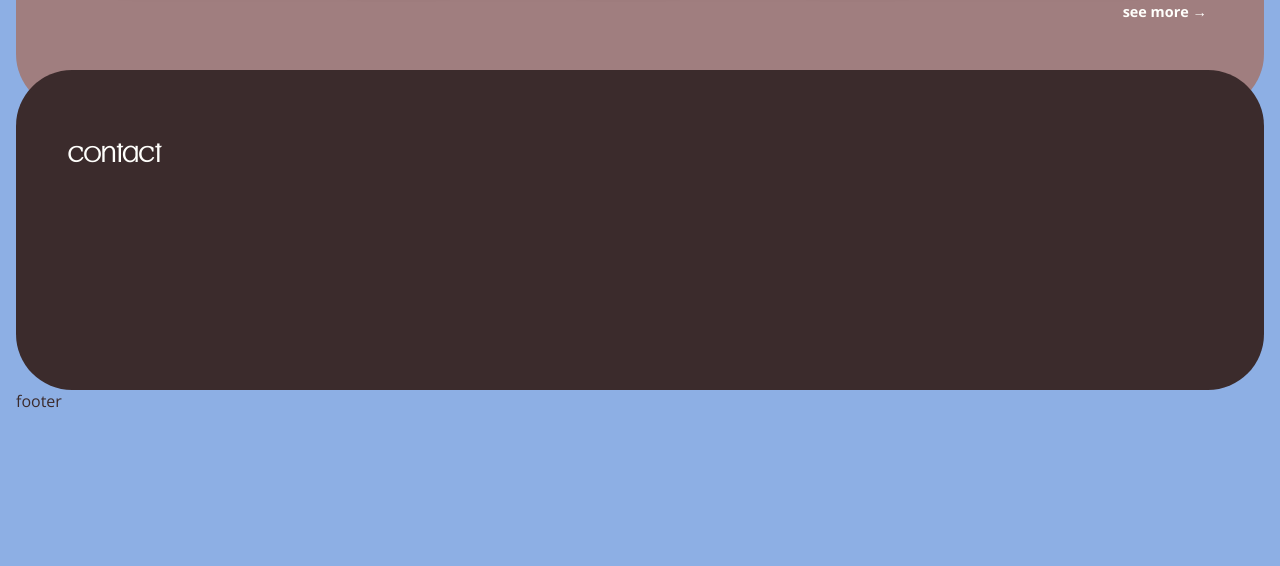
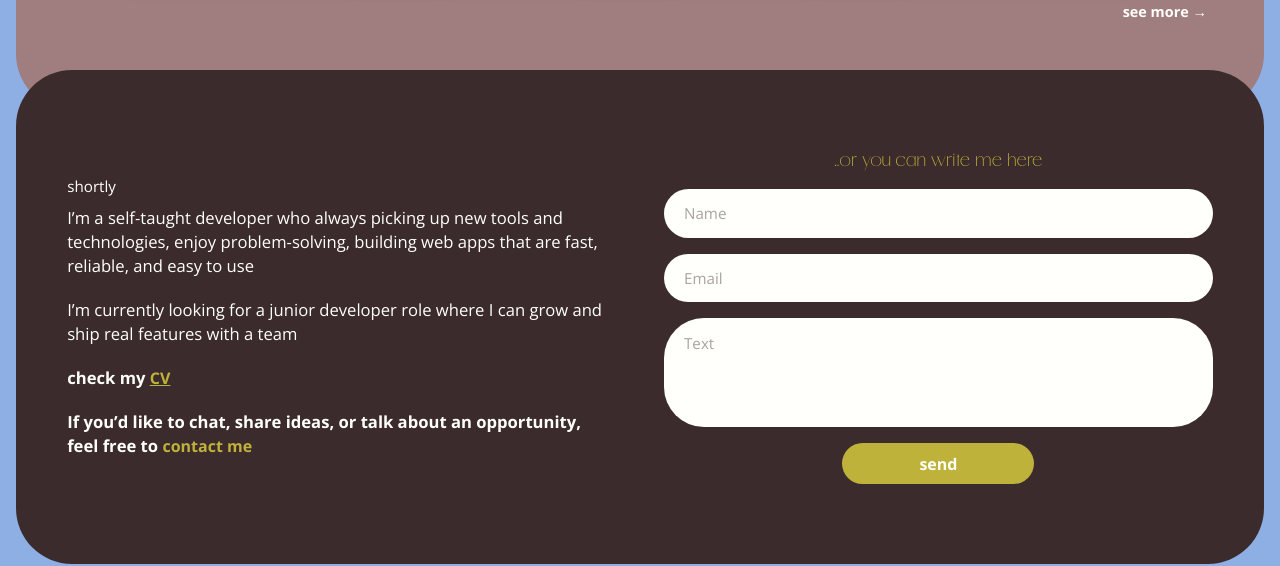
Before and after one commit to liza-uchaneva/my-resume, a Vue app: page / in a window 1280 px wide. Shown: the part 1032-1598 px from the top of the page. Before the commit the page ends 1444 px from the top, so only its background shows below. Built offline with nearby package versions, Linux system fonts and the light colour scheme.

Commit message:
Build contact box
Co-Authored-By: Claude Opus 5.5 <noreply@anthropic.com>

```diff
--- a/src/components/ContactBox.vue
+++ b/src/components/ContactBox.vue
@@ -1,5 +1,138 @@
 <template>
-  <section class="box box--contact">
-    <h1>contact</h1>
+  <section class="box box--contact contact">
+    <div class="contact__text">
+      <h2 class="contact__label">shortly</h2>
+      <p>
+        I’m a self-taught developer who always picking up new tools and technologies,
+        enjoy problem-solving, building web apps that are fast, reliable, and easy to use
+      </p>
+      <p>
+        I’m currently looking for a junior developer role where I can grow and ship
+        real features with a team
+      </p>
+      <!-- TODO: point to the CV PDF (e.g. /cv.pdf in public/) once it exists -->
+      <p class="contact__strong">
+        check my <a class="accent accent--underline" href="#" target="_blank" rel="noreferrer">CV</a>
+      </p>
+      <p class="contact__strong">
+        If you’d like to chat, share ideas, or talk about an opportunity, feel free to
+        <a class="accent" href="#contact-form" @click.prevent="focusForm">contact me</a>
+      </p>
+    </div>
+
+    <!-- Sending is not wired up yet: submit is prevented and nothing leaves the page. -->
+    <form id="contact-form" class="contact__form" @submit.prevent>
+      <h2 class="contact__form-title">..or you can write me here</h2>
+      <input ref="nameInput" type="text" name="name" placeholder="Name" aria-label="Name" />
+      <input type="email" name="email" placeholder="Email" aria-label="Email" />
+      <textarea name="message" rows="4" placeholder="Text" aria-label="Text"></textarea>
+      <button type="submit">send</button>
+    </form>
   </section>
 </template>
+
+<script setup>
+import { ref } from "vue";
+
+const nameInput = ref(null);
+
+function focusForm() {
+  nameInput.value?.scrollIntoView({ behavior: "smooth", block: "center" });
+  nameInput.value?.focus({ preventScroll: true });
+}
+</script>
+
+<style lang="scss" scoped>
+@use "../assets/css/mixins" as *;
+
+.contact {
+  display: grid;
+  grid-template-columns: 1fr 1fr;
+  align-items: center;
+  gap: 3rem;
+  padding-block: 5rem;
+
+  @include mq(md) {
+    grid-template-columns: 1fr;
+    gap: 2.5rem;
+    padding-block: 3rem;
+  }
+}
+
+.contact__text {
+  display: flex;
+  flex-direction: column;
+  gap: 1.25rem;
+  font-size: clamp(1rem, 1.3vw, 1.1rem);
+  line-height: 1.45;
+}
+
+.contact__label {
+  font-size: 0.95rem;
+  font-weight: normal;
+  margin-bottom: -0.75rem;
+}
+
+.contact__strong {
+  font-weight: 700;
+}
+
+.accent {
+  color: var(--gold);
+  font-weight: 700;
+  text-decoration: none;
+  &:hover { opacity: 0.75; }
+}
+
+.accent--underline {
+  text-decoration: underline;
+}
+
+.contact__form {
+  display: flex;
+  flex-direction: column;
+  gap: 1rem;
+
+  input,
+  textarea {
+    width: 100%;
+    border: none;
+    background: var(--white);
+    color: var(--brown);
+    font: inherit;
+    font-size: 0.95rem;
+    padding: 0.9rem 1.25rem;
+    border-radius: 999px;
+
+    &::placeholder { color: #a9a3a3; }
+    &:focus { outline: 2px solid var(--gold); }
+  }
+
+  textarea {
+    border-radius: 2.5rem;
+    min-height: 6rem;
+    resize: none;
+  }
+
+  button {
+    align-self: center;
+    width: min(100%, 12rem);
+    padding: 0.6rem 1rem;
+    border: none;
+    border-radius: 999px;
+    background: var(--gold);
+    color: var(--white);
+    font: inherit;
+    font-weight: 700;
+    cursor: pointer;
+    &:hover { opacity: 0.85; }
+  }
+}
+
+.contact__form-title {
+  @include title-text(1.15rem);
+  color: var(--gold);
+  font-weight: normal;
+  text-align: center;
+}
+</style>
```
